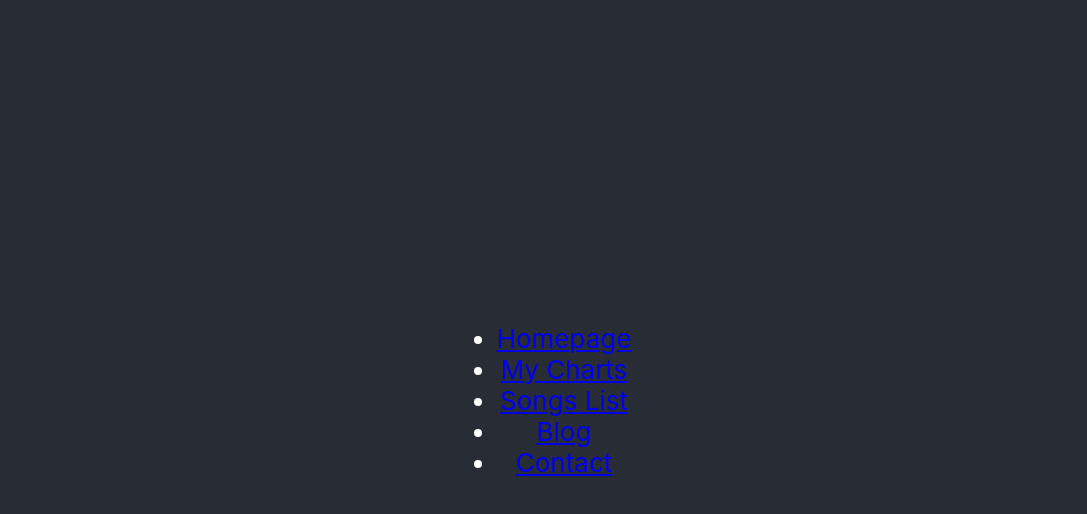
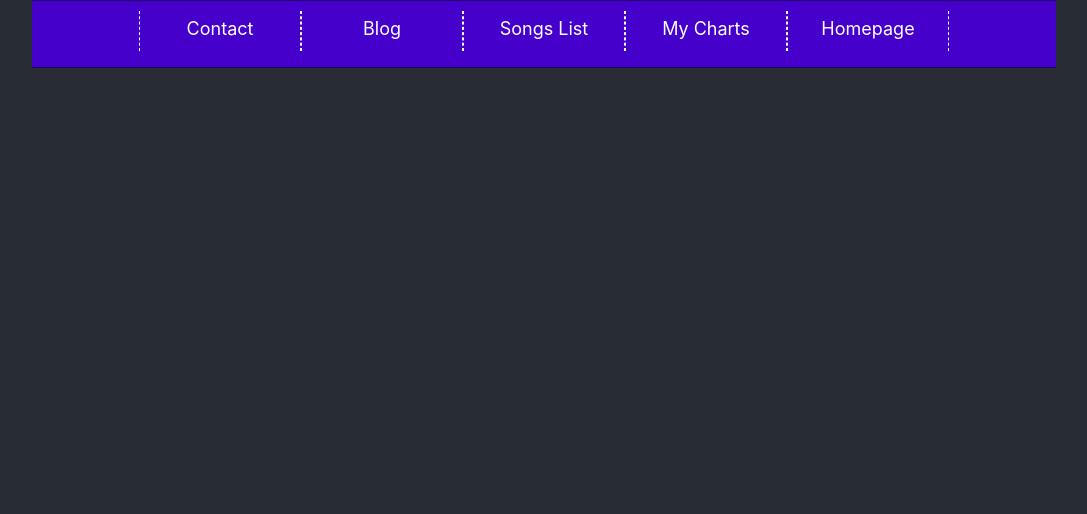
Before and after one commit to Onoma94/songs-site, a React (Create React App) app: page / in a window 1280 px wide. Shown: the top 514 px of the page, without its empty margins (96-1183 px from the left). Built offline with nearby package versions, Linux system fonts and the light colour scheme.

Commit message:
Navbar styling

```diff
--- a/src/App.js
+++ b/src/App.js
@@ -1,6 +1,7 @@
 import logo from './logo.svg';
 import Router from "./services/router";
 import './App.css';
+import './style.css';
 
 import NavBar from "./components/navBar/navBar";
 import Footer from "./components/footer/footer";
--- /dev/null
+++ b/src/style.css
@@ -0,0 +1,38 @@
+nav
+{
+	position: fixed;
+	top: 0;
+	width: 80%;
+	padding: 10px 0;
+	background-color: #4500CC;
+	text-align: center;
+	border-top: 1px solid #220066;
+	border-bottom: 1px solid #220066;
+}
+
+ul
+{
+	padding: 0;
+	margin: 0;
+	list-style-type: none;
+	font-size: 18px;
+	height: 35 px;
+	line-height: 200%;
+	display: inline-block;
+}
+
+ul a
+{
+	color: white;
+	text-decoration: none;
+	display: block;
+}
+
+ul li
+{
+	float: right;
+	height: 40px;
+	width: 160px;
+	border-left: 1px dashed white;
+	border-right: 1px dashed white;
+}
```
Also changed, not shown: public/css/new_style.css (deleted, +0 -9 lines), src/old_styles.css (renamed from public/css/old_styles.css).
